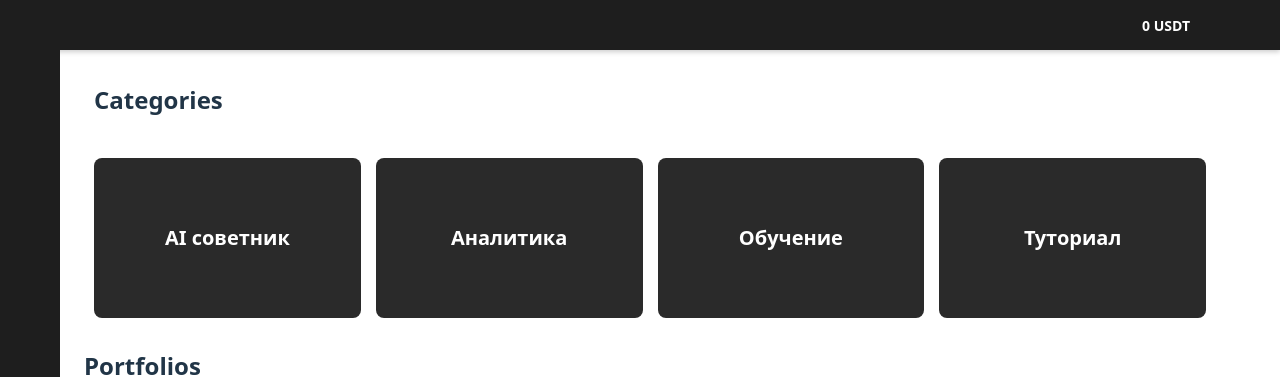
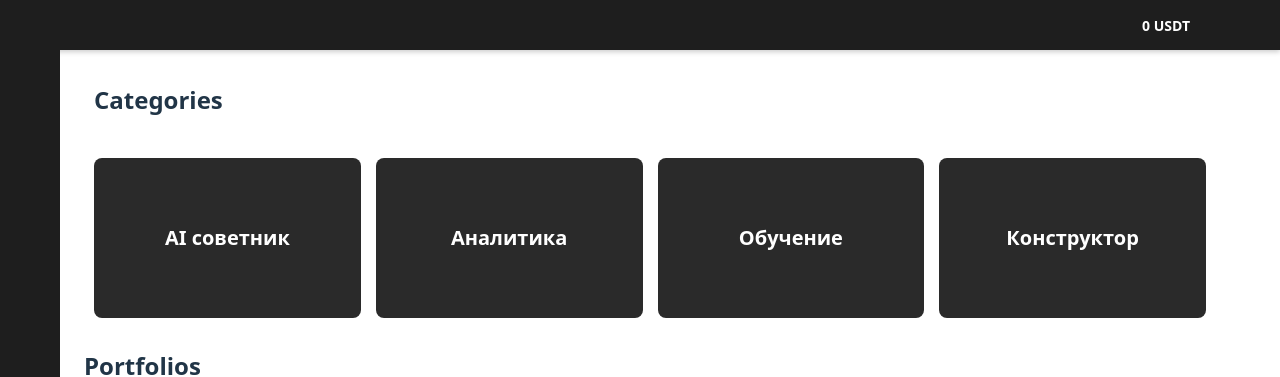
Before and after one commit to daim43012/simvai_terminal, a Svelte app in the folder frontend/: page / in a window 1280 px wide. Shown: the top 377 px of the page. Built offline with nearby package versions, Linux system fonts and the light colour scheme; some icons are missing.

Commit message:
ad routers and categories pages

```diff
--- a/frontend/package.json
+++ b/frontend/package.json
@@ -19,6 +19,7 @@
   },
   "dependencies": {
     "electron-store": "^10.0.1",
-    "ionicons": "^7.4.0"
+    "ionicons": "^7.4.0",
+    "svelte-routing": "^2.13.0"
   }
 }
--- a/frontend/src/App.svelte
+++ b/frontend/src/App.svelte
@@ -5,12 +5,16 @@
   import Balance from "./pages/Balance.svelte";
   import Settings from "./pages/Settings.svelte";
   import PortfolioPage from "./pages/PortfolioPage.svelte";
+  import Constructor from "./pages/Constructor.svelte";
+  import AiAdviser from "./pages/Ai-adviser.svelte";
+  import Analytic from "./pages/Analytic.svelte";
+  import Study from "./pages/Study.svelte";
   import Header from "../src/components/Header.svelte";
 
-  let activePage = "home";
-  let selectedPortfolio : any;
+  let activePage: string = "home";
+  let selectedPortfolio: any;
 
-  function openPortfolio(id : any) {
+  function openPortfolio(id: any) {
     activePage = "portfolio";
     selectedPortfolio = id;
   }
@@ -26,18 +30,17 @@
   .content {
     flex-grow: 1;
     padding: 20px;
-
   }
 </style>
-  <Header />
+
+<Header />
 
 <div class="container">
-
   <Sidebar bind:activePage />
 
   <div class="content">
     {#if activePage === "home"}
-      <Home on:openPortfolio={event => openPortfolio(event.detail)} />
+      <Home bind:activePage on:openPortfolio={event => openPortfolio(event.detail)} />
     {:else if activePage === "chart"}
       <Chart />
     {:else if activePage === "balance"}
@@ -45,7 +48,15 @@
     {:else if activePage === "settings"}
       <Settings />
     {:else if activePage === "portfolio"}
-<PortfolioPage {selectedPortfolio} on:back={() => activePage = "home"} />
+      <PortfolioPage {selectedPortfolio} on:back={() => activePage = "home"} />
+    {:else if activePage === "constructor"}
+      <Constructor bind:activePage />
+    {:else if activePage === "ai-adviser"}
+      <AiAdviser bind:activePage />
+    {:else if activePage === "analytic"}
+      <Analytic bind:activePage />
+    {:else if activePage === "study"}
+      <Study bind:activePage />
     {/if}
   </div>
 </div>
--- a/frontend/src/components/Categories.svelte
+++ b/frontend/src/components/Categories.svelte
@@ -1,22 +1,29 @@
-<script>
+<script lang="ts">
   import Category from "./Category.svelte";
+  export let activePage; // Теперь `activePage` передается сверху
 
   let categories = [
-    { name: "AI советник" },
-    { name: "Аналитика" },
-    { name: "Обучение" },
-    { name: "Туториал" },
+    { name: "AI советник", page: "ai-adviser" },
+    { name: "Аналитика", page: "analytic" },
+    { name: "Обучение", page: "study" },
+    { name: "Конструктор", page: "constructor" },
   ];
+
+  function goToPage(page:any) {
+    activePage = page; // Меняем активную страницу
+  }
 </script>
 
 <h2 style="padding: 10px;">Categories</h2>
 <div class="categories-container">
   {#each categories as category}
-    <div class="category-wrapper">
+    <div class="category-wrapper" on:click={() => goToPage(category.page)}>
       <Category name={category.name} />
     </div>
   {/each}
 </div>
+
+
 
 <style>
   .categories-container {
--- /dev/null
+++ b/frontend/src/pages/Ai-adviser.svelte
@@ -0,0 +1,6 @@
+<script lang="ts">
+    export let activePage: string;
+</script>
+
+<h1>AI Советник</h1>
+<button on:click={() => activePage = "home"}>Назад</button>
--- /dev/null
+++ b/frontend/src/pages/Analytic.svelte
@@ -0,0 +1,6 @@
+<script lang="ts">
+    export let activePage: string;
+</script>
+
+<h1>Аналитика</h1>
+<button on:click={() => activePage = "home"}>Назад</button>
--- /dev/null
+++ b/frontend/src/pages/Constructor.svelte
@@ -0,0 +1,7 @@
+<h1>Конструктор</h1>
+<p>Здесь будет страница конструктора...</p>
+<script>
+    export let activePage;
+  </script>
+
+  <button on:click={() => activePage = "home"}>Назад</button>
--- a/frontend/src/pages/Home.svelte
+++ b/frontend/src/pages/Home.svelte
@@ -1,16 +1,16 @@
 <script lang="ts">
     import Categories from "../components/Categories.svelte";
     import Portfolios from "../components/Portfolios.svelte";
+    import { createEventDispatcher } from "svelte";
 
-    import { createEventDispatcher } from "svelte";
+    export let activePage: string; // Теперь явно передаем
 
     const dispatch = createEventDispatcher();
 
-    function openPortfolio(id : any) {
+    function openPortfolio(id: any) {
         dispatch("openPortfolio", id);
     }
 </script>
 
-
-<Categories />
+<Categories bind:activePage />
 <Portfolios on:openPortfolio={openPortfolio} />
--- /dev/null
+++ b/frontend/src/pages/Study.svelte
@@ -0,0 +1,6 @@
+<script lang="ts">
+    export let activePage: string;
+</script>
+
+<h1>Обучение</h1>
+<button on:click={() => activePage = "home"}>Назад</button>
--- a/package.json
+++ b/package.json
@@ -12,5 +12,8 @@
   "description": "",
   "devDependencies": {
     "electron": "^35.0.1"
+  },
+  "dependencies": {
+    "svelte-routing": "^2.13.0"
   }
 }
```
Also changed, not shown: 2 other files (tests, documents, lock files or other folders).
